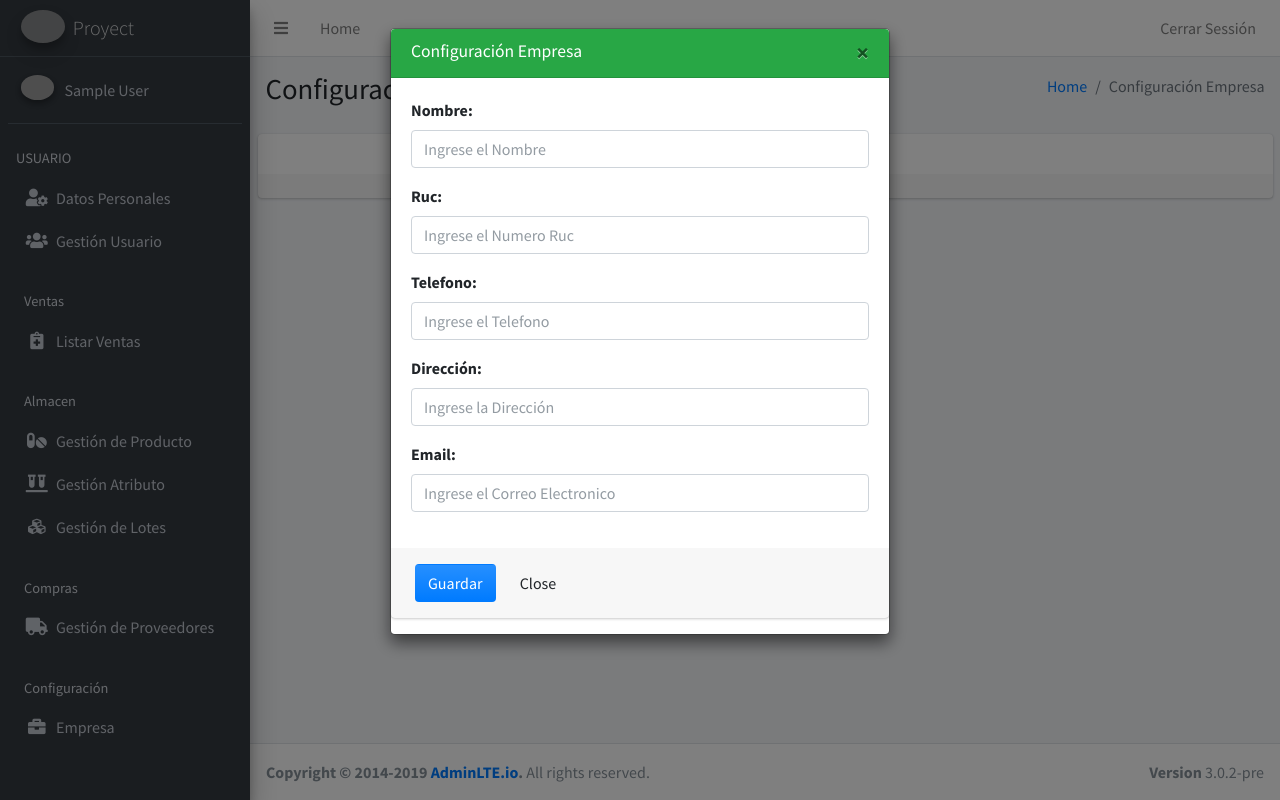
After one commit to dj-Andres/Proyect-Personal, a PHP site: page /vista/adm_empresa.php in a window 1280 px wide, after a click on "Crear Empresa". The commit adds this page. Run offline with PHP 8.4, Linux system fonts and the light colour scheme; the visitor is signed in with stand-in values (Sample User, id 1); data that the repository does not hold is empty; some libraries are stand-ins or nearby versions; grey boxes are pictures that could not be loaded.

Commit message:
create module of business

```diff
--- /dev/null
+++ b/js/empresa.js
@@ -0,0 +1,27 @@
+$(document).ready(()=>{
+    $("#form-empresa").submit((e)=>{
+        e.preventDefault();
+        let funcion = "crear";
+        let name = $("#nombre").val();
+        let ruc_number = $("#ruc").val();
+        let phone = $("#telefono").val();
+        let address = $("#direccion").val();
+        let email = $("#email").val();
+
+        $.post('../controlador/controlador-empresa.php',{funcion,name,ruc_number,phone,email,address},(response)=>{
+            if(response=='crear'){
+                $('#nueva-empresa').hide('slow');
+                $('#nueva-empresa').show(1000);
+                $('#nueva-empresa').hide(2000);
+                $('#form-empresa').trigger('reset');
+                //buscar_laboratorio();
+            }
+            if(response=='nocrear'){
+                $('#nocrear-empresa').hide('slow');
+                $('#nocrear-empresa').show(1000);
+                $('#nocrear-empresa').hide(2000);
+                $('#form-empresa').trigger('reset');
+           }
+        });
+    });
+});
--- /dev/null
+++ b/vista/adm_empresa.php
@@ -0,0 +1,110 @@
+<?php
+session_start();
+if($_SESSION['us_tipo']==3){
+    include_once 'layout/header.php';
+?>
+  <title>Proyect|Configuración Empresa</title>
+
+    <?php
+        include_once 'layout/nav.php';
+    ?>
+    <div class="modal fade" id="crear-empresa" tabindex="-1" role="dialog" aria-labelledby="exampleModalLabel" aria-hidden="true">
+    <div class="modal-dialog" role="document">
+        <div class="modal-content">
+            <div class="card card-success">
+                <div class="card-header">
+                    <h3 class="card-title">Configuración Empresa</h3>
+                    <button class="close" data-dismiss="modal" aria-label="close">
+                        <span aria-hidden="true">&times;</span>
+                    </button>
+                </div>
+                <div class="card-body">
+                    <!--ALERTAS-->
+                    <div class="alert alert-success text-center" id="nueva-empresa" style="display:none;">
+                        <span><i class="fas fa-check m-1"></i>Se creo la Empresa exitosamente</span>
+                    </div>
+                    <div class="alert alert-success text-center" id="editar-empresa" style="display:none;">
+                        <span><i class="fas fa-check m-1"></i>Se actualizo exitosamente</span>
+                    </div>
+                    <div class="alert alert-danger text-center" id="nocrear-empresa" style="display:none;">
+                        <span><i class="fas fa-times m-1"></i>La empresa ya se encuentra registrada</span>
+                    </div>
+                    <!--FIN-ALERTAS-->
+                    <form id="form-empresa">
+                        <div class="form-group">
+                            <label for="nombre">Nombre:</label>
+                            <input type="text" id="nombre" class="form-control" placeholder="Ingrese el Nombre">
+                            <input type="hidden" id="id_editar_empresa">
+                        </div>
+                        <div class="form-group">
+                            <label for="ruc">Ruc:</label>
+                            <input type="text" id="ruc" class="form-control" placeholder="Ingrese el Numero Ruc">
+                        </div>
+                        <div class="form-group">
+                            <label for="telefono">Telefono:</label>
+                            <input type="number" id="telefono" class="form-control" placeholder="Ingrese el Telefono">
+                        </div>
+                        <div class="form-group">
+                            <label for="direccion">Dirección:</label>
+                            <input type="text" id="direccion" class="form-control" placeholder="Ingrese la Dirección">
+                        </div>
+                        <div class="form-group">
+                            <label for="email">Email:</label>
+                            <input type="email" id="email" class="form-control" placeholder="Ingrese el Correo Electronico">
+                        </div>
+                </div>
+                <div class="card-footer">
+                    <button class="btn bg-gradient-primary float-rigth m-1" type="submit">Guardar</button>
+                    <button class="btn btn.outline-secundary float-rigth m-1" type="button" data-dismiss="modal">Close</button>
+                    </form>
+                </div>
+            </div>
+        </div>
+    </div>
+    </div>
+    <!--Fin de modal de lotes--->
+  <!-- Content Wrapper. Contains page content -->
+  <div class="content-wrapper">
+    <!-- Content Header (Page header) -->
+    <section class="content-header">
+      <div class="container-fluid">
+        <div class="row mb-2">
+          <div class="col-sm-6">
+            <h1>Configuración Empresa
+            <button type="button" data-toggle="modal" data-target="#crear-empresa" class="btn bg-gradient-primary ml-2" id="boton-crear">Crear Empresa</button>
+            </h1>
+          </div>
+          <div class="col-sm-6">
+            <ol class="breadcrumb float-sm-right">
+              <li class="breadcrumb-item"><a href="../vista/adm_catalogo.php">Home</a></li>
+              <li class="breadcrumb-item active">Configuración Empresa</li>
+            </ol>
+          </div>
+        </div>
+      </div><!-- /.container-fluid -->
+    </section>
+    <!-- Main content -->
+    <section>
+        <div class="container-fluid">
+            <div class="card card-success">
+                <div class="card-body">
+                    <div id ="empresa" class="row d-flex align-items-stretch">
+
+                    </div>
+                </div>
+                <div class="card-footer">
+
+                </div>
+            </div>
+        </div>
+    </section>
+    <!-- /.content -->
+  </div>
+  <!-- /.content-wrapper -->
+<?php
+include_once 'layout/footer.php';
+}else{
+    header('Location:../index.php');
+}
+?>
+<script src="../js/empresa.js"></script>
--- a/vista/layout/nav.php
+++ b/vista/layout/nav.php
@@ -1,23 +1,13 @@
-  <!-- Tell the browser to be responsive to screen width -->
   <meta name="viewport" content="width=device-width, initial-scale=1">
-  <!---Estilos del menu de compras--->
   <link rel="stylesheet" href="../css/main.css">
-  <!---Estilos del pagima de compras--->
   <link rel="stylesheet" href="../css/datatables.css">
-    <!---Estilos del graficos--->
-    <link rel="stylesheet" href="../css/Chart.min.css">
-  <!---Estilos del pagima de compras--->
+  <link rel="stylesheet" href="../css/Chart.min.css">
   <link rel="stylesheet" href="../css/compra.css">
   <link rel="shortcut icon" href="../img/LogoSample_ByTailorBrands.ico" type="image/x-icon">
-  <!-- Font Awesome -->
   <link rel="stylesheet" href="../css/fontawesome-free/css/all.min.css">
-  <!-- Theme style -->
   <link rel="stylesheet" href="../css/adminlte.min.css">
-  <!---sweetaler2---->
   <link rel="stylesheet" href="../css/sweetalert2.css">
-  <!---selecet2---->
   <link rel="stylesheet" href="../css/select2.css">
-  <!-- Google Font: Source Sans Pro -->
   <link href="https://fonts.googleapis.com/css?family=Source+Sans+Pro:300,400,400i,700" rel="stylesheet">
 </head>
 <body class="hold-transition sidebar-mini layout-fixed">
@@ -32,9 +22,6 @@
       </li>
       <li class="nav-item d-none d-sm-inline-block">
         <a href="adm_catalogo.php" class="nav-link">Home</a>
-      </li>
-      <li class="nav-item d-none d-sm-inline-block">
-        <a href="#" class="nav-link">Contact</a>
       </li>
       <li class="nav-item dropdown" id="cat-carrito" style="display: none;">
         <img  src="../img/carrito.png" class="imagen-carrito nav-link dropdown-toggle" href="#" id="navbarDropdown" role="button" data-toggle="dropdown" aria-haspopup="true" aria-expanded="false">
@@ -156,6 +143,15 @@
                   </p>
                 </a>
               </li>
+              <li class="nav-header">Configuración</li>
+              <li id="gestion_proveedor" class="nav-item">
+                <a href="adm_empresa.php" class="nav-link">
+                <i class="nav-icon fas fa-briefcase"></i>
+                  <p>
+                    Empresa
+                  </p>
+                </a>
+              </li>
         </ul>
       </nav>
     <!-- /.sidebar -->
```
Also changed, not shown: controlador/controlador-empresa.php (added, +15 -0 lines), modelo/empresa.php (added, +48 -0 lines).
